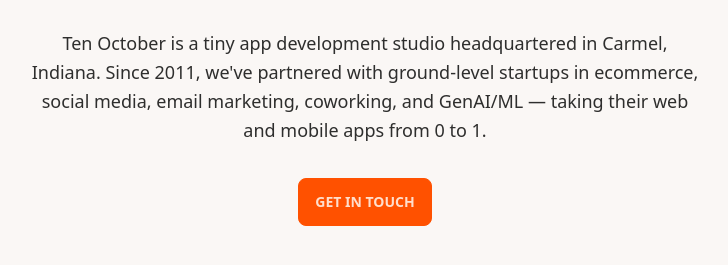
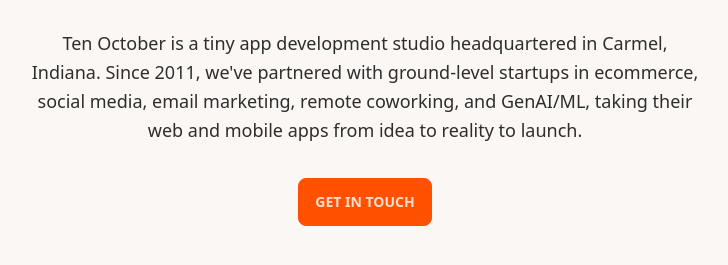
Before and after one commit to gotenoctober/gotenoctober.github.io, an Astro site: page / in a window 1280 px wide. Shown: the part 108-373 px from the top of the page, without its empty margins (275-1003 px from the left). Built offline with nearby package versions, Linux system fonts and the light colour scheme; Astro itself is replaced by a stand-in of ours.

Commit message:
More copy tweaks

```diff
--- a/src/pages/index.astro
+++ b/src/pages/index.astro
@@ -20,9 +20,9 @@
         <p class="text-center text-lg leading-relaxed">
           Ten October is a tiny app development studio headquartered in
           Carmel, Indiana. Since 2011, we've partnered with ground-level
-          startups in ecommerce, social media, email marketing, coworking,
-          and GenAI/ML — taking their web and mobile apps
-          from 0&nbsp;to&nbsp;1.
+          startups in ecommerce, social media, email marketing, remote coworking,
+          and GenAI/ML, taking their web and mobile apps
+          from idea to reality to launch.
         </p>
 
         <a href="mailto:support@tenoctober.com" class="btn btn-primary">
```
